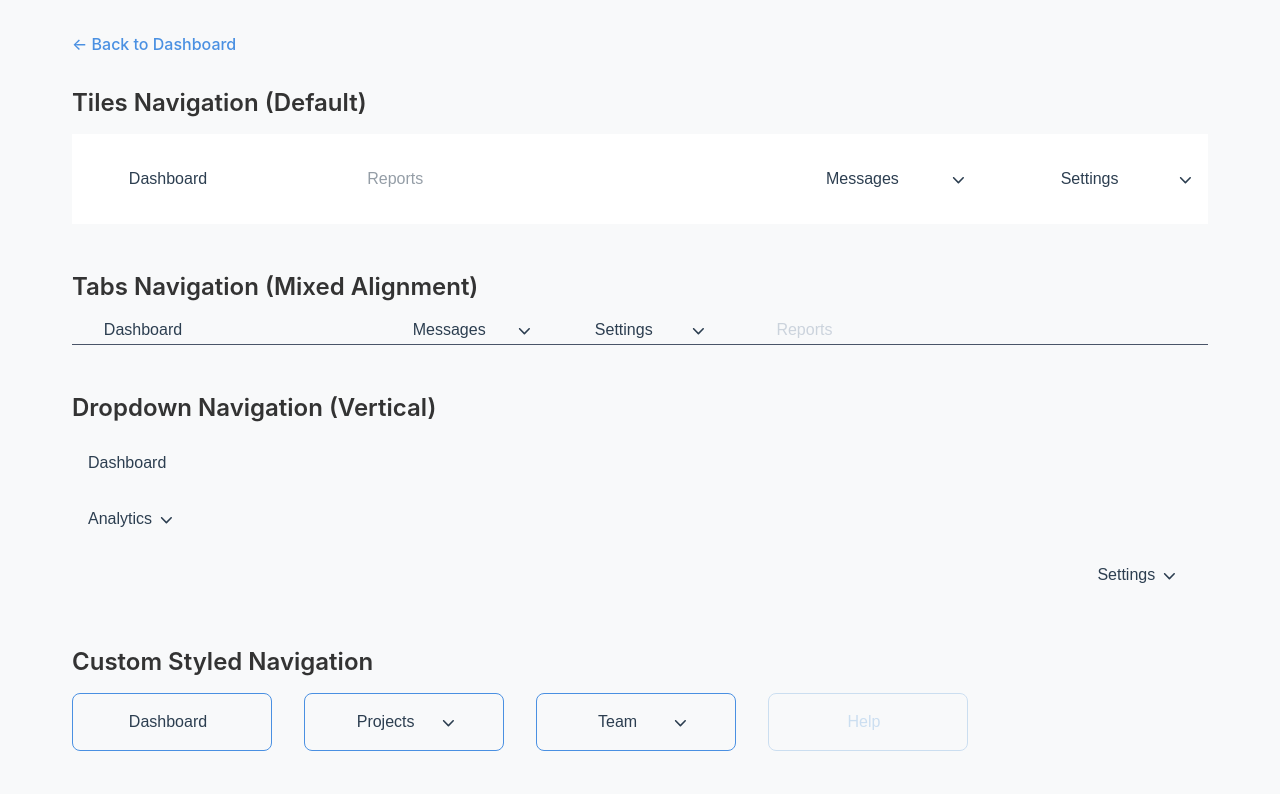
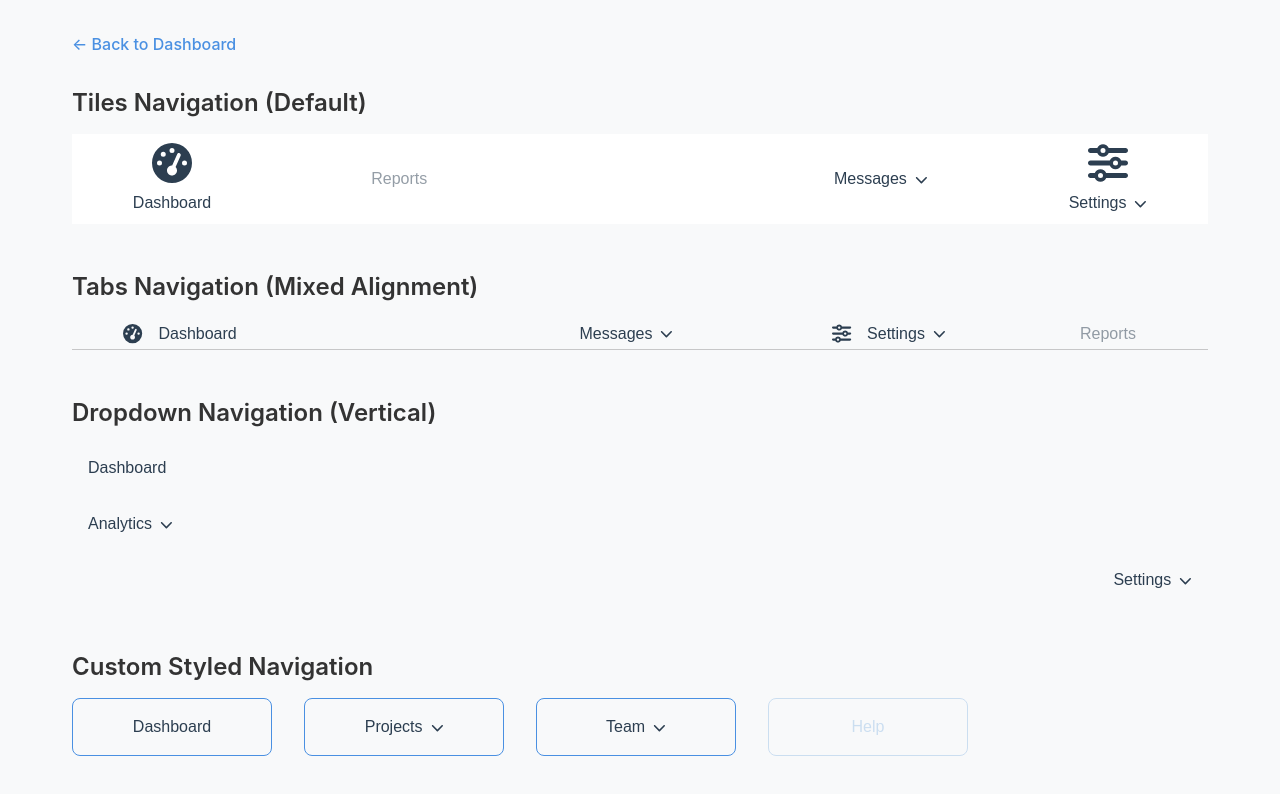
Before and after one commit to a-vision/vue-input-components, a Vue app: page /navigation in a window 1280 px wide. Shown: the top 794 px of the page. Built offline with nearby package versions, Linux system fonts and the light colour scheme.

Commit message:
Update navigation component

```diff
--- a/src/components/Navigation.vue
+++ b/src/components/Navigation.vue
@@ -4,7 +4,7 @@
       'navigation',
       `navigation--${type}`,
       `navigation--${orientation}`,
-      { 'navigation--show-icons': showIcons },
+      { 'navigation--large-icons': iconSize === 'large' },
     ]"
     :style="{
       '--navigation-color': color,
@@ -18,6 +18,9 @@
       '--navigation-width': width,
       '--navigation-background-color': backgroundColor,
       '--navigation-active-background-color': activeBackgroundColor || 'rgba(0, 0, 0, 0.1)',
+      '--navigation-bottom-border': showBottomBorder
+        ? `1px solid ${bottomBorderColor || 'rgba(0, 0, 0, 0.2)'}`
+        : 'none',
     }"
   >
     <template v-if="type === 'tiles'">
@@ -31,6 +34,7 @@
             { 'navigation__tile--disabled': item.disabled },
             { 'navigation__tile--right': item.alignment === 'right' },
             { 'navigation__tile--open': isDropdownOpen(item.id) },
+            { 'navigation__tile--spacer': item.id.includes('spacer') },
           ]"
           :style="{
             '--item-alignment': item.alignment || activeItemAlignment,
@@ -39,15 +43,23 @@
             'max-width': item.width || '200px',
             'grid-column': `span ${Math.ceil(parseInt(item.width || '200px') / 200)}`,
           }"
-          @click="(e) => handleItemClick(item, e)"
+          @click="(e) => !item.id.includes('spacer') && handleItemClick(item, e)"
         >
-          <div class="navigation__tile-content">
-            <div v-if="showIcons && item.icon" class="navigation__icon">
+          <div
+            class="navigation__tile-content"
+            :class="{
+              'navigation__tile-content--icon-only': !item.label,
+              'navigation__tile-content--large-icon': iconSize === 'large' && item.icon,
+            }"
+          >
+            <div v-if="item.icon" class="navigation__icon">
               <font-awesome-icon :icon="item.icon" />
             </div>
-            <div class="navigation__label">{{ item.label }}</div>
-            <div v-if="item.children" class="navigation__dropdown-arrow">
-              <font-awesome-icon icon="chevron-down" />
+            <div v-if="item.label" class="navigation__label">
+              <span>{{ item.label }}</span>
+              <div v-if="item.children" class="navigation__dropdown-arrow">
+                <font-awesome-icon icon="chevron-down" />
+              </div>
             </div>
           </div>
           <div
@@ -67,67 +79,10 @@
               }"
               @click="(e) => handleItemClick(child, e)"
             >
-              <div v-if="showIcons && child.icon" class="navigation__icon">
+              <div v-if="child.icon" class="navigation__icon">
                 <font-awesome-icon :icon="child.icon" />
               </div>
-              <div class="navigation__label">{{ child.label }}</div>
-            </div>
-          </div>
-        </div>
-      </div>
-    </template>
-
-    <template v-else-if="type === 'tabs'">
-      <div class="navigation__tabs">
-        <div
-          v-for="(item, index) in sortedItems"
-          :key="item.id"
-          class="navigation__tab"
-          :class="[
-            { 'navigation__tab--active': item.id === activeItem },
-            { 'navigation__tab--disabled': item.disabled },
-            { 'navigation__tab--right': item.alignment === 'right' },
-            { 'navigation__tab--open': isDropdownOpen(item.id) },
-          ]"
-          :style="{
-            '--item-alignment': item.alignment || activeItemAlignment,
-            width: item.width || '150px',
-            'min-width': item.width || '150px',
-            'max-width': item.width || '150px',
-            'grid-column': `span ${Math.ceil(parseInt(item.width || '150px') / 150)}`,
-          }"
-          @click="(e) => handleItemClick(item, e)"
-        >
-          <div class="navigation__tab-content" @click="(e) => handleItemClick(item, e)">
-            <div v-if="showIcons && item.icon" class="navigation__icon">
-              <font-awesome-icon :icon="item.icon" />
-            </div>
-            <div class="navigation__label">{{ item.label }}</div>
-            <div v-if="item.children" class="navigation__dropdown-arrow">
-              <font-awesome-icon icon="chevron-down" />
-            </div>
-          </div>
-          <div
-            v-if="item.children && isDropdownOpen(item.id)"
-            class="navigation__dropdown-content"
-            :class="{
-              'navigation__dropdown-content--start': item.alignment === 'start',
-              'navigation__dropdown-content--end': item.alignment === 'end',
-            }"
-          >
-            <div
-              v-for="child in item.children"
-              :key="child.id"
-              class="navigation__dropdown-item"
-              :class="{
-                'navigation__dropdown-item--disabled': child.disabled,
-              }"
-              @click="(e) => handleItemClick(child, e)"
-            >
-              <div v-if="showIcons && child.icon" class="navigation__icon">
-                <font-awesome-icon :icon="child.icon" />
-              </div>
-              <div class="navigation__label">{{ child.label }}</div>
+              <div v-if="child.label" class="navigation__label">{{ child.label }}</div>
             </div>
           </div>
         </div>
@@ -151,13 +106,22 @@
             '--item-alignment': item.alignment || activeItemAlignment,
           }"
         >
-          <div class="navigation__dropdown-header" @click="(e) => handleItemClick(item, e)">
-            <div v-if="showIcons && item.icon" class="navigation__icon">
+          <div
+            class="navigation__dropdown-header"
+            :class="{
+              'navigation__dropdown-header--icon-only': !item.label,
+              'navigation__dropdown-header--large-icon': iconSize === 'large' && item.icon,
+            }"
+            @click="(e) => handleItemClick(item, e)"
+          >
+            <div v-if="item.icon" class="navigation__icon">
               <font-awesome-icon :icon="item.icon" />
             </div>
-            <div class="navigation__label">{{ item.label }}</div>
-            <div v-if="item.children" class="navigation__dropdown-arrow">
-              <font-awesome-icon icon="chevron-down" />
+            <div v-if="item.label" class="navigation__label">
+              <span>{{ item.label }}</span>
+              <div v-if="item.children" class="navigation__dropdown-arrow">
+                <font-awesome-icon icon="chevron-down" />
+              </div>
             </div>
           </div>
           <div
@@ -177,10 +141,10 @@
               }"
               @click="(e) => handleItemClick(child, e)"
             >
-              <div v-if="showIcons && child.icon" class="navigation__icon">
+              <div v-if="child.icon" class="navigation__icon">
                 <font-awesome-icon :icon="child.icon" />
               </div>
-              <div class="navigation__label">{{ child.label }}</div>
+              <div v-if="child.label" class="navigation__label">{{ child.label }}</div>
             </div>
           </div>
         </div>
@@ -237,11 +201,7 @@ const closeDropdowns = () => {
 // Close dropdowns when clicking outside
 const handleClickOutside = (event: MouseEvent) => {
   const target = event.target as HTMLElement
-  if (
-    !target.closest('.navigation__tile') &&
-    !target.closest('.navigation__tab') &&
-    !target.closest('.navigation__dropdown')
-  ) {
+  if (!target.closest('.navigation__tile') && !target.closest('.navigation__dropdown')) {
     closeDropdowns()
   }
 }
@@ -278,6 +238,7 @@ onUnmounted(() => {
   gap: var(--navigation-gap);
   width: 100%;
   height: var(--navigation-height, auto);
+  border-bottom: var(--navigation-bottom-border);
 }
 
 .navigation__tile {
@@ -326,111 +287,6 @@ onUnmounted(() => {
   justify-content: center;
 }
 
-/* Tabs */
-.navigation__tabs {
-  display: grid;
-  grid-template-columns: repeat(auto-fill, minmax(150px, 1fr));
-  gap: var(--navigation-gap);
-  border-bottom: 1px solid var(--navigation-color);
-  width: 100%;
-  height: var(--navigation-height, auto);
-}
-
-.navigation__tab {
-  position: relative;
-  display: flex;
-  flex-direction: column;
-  align-items: center;
-  justify-content: center;
-  padding: var(--navigation-padding);
-  cursor: pointer;
-  transition: all 0.2s ease;
-  background: transparent;
-  height: 100%;
-  border-bottom: 2px solid transparent;
-  justify-content: center;
-}
-
-.navigation__tab--right {
-  grid-column: auto;
-  margin-left: auto;
-}
-
-.navigation__tab-content {
-  display: flex;
-  align-items: center;
-  gap: 0.5rem;
-  width: 100%;
-  justify-content: center;
-}
-
-.navigation__tab:hover {
-  color: var(--navigation-hover-color);
-}
-
-.navigation__tab--active {
-  color: var(--navigation-active-color);
-  background-color: var(--navigation-active-background-color);
-}
-
-.navigation__tab--disabled {
-  opacity: 0.5;
-  cursor: not-allowed;
-  color: var(--navigation-disabled-color);
-}
-
-.navigation__tab--open {
-  color: var(--navigation-active-color);
-}
-
-.navigation__tab--open .navigation__dropdown-arrow {
-  transform: rotate(180deg);
-}
-
-/* Update dropdown styles for tabs */
-.navigation__tab .navigation__dropdown-content {
-  position: absolute;
-  top: calc(100% + 2px);
-  left: 0;
-  min-width: 200px;
-  background: white;
-  border: 1px solid var(--navigation-color);
-  border-radius: 4px;
-  box-shadow:
-    0 4px 6px -1px rgba(0, 0, 0, 0.1),
-    0 2px 4px -1px rgba(0, 0, 0, 0.06);
-  z-index: 10;
-  opacity: 0;
-  visibility: hidden;
-  transform: translateY(-10px);
-  transition: all 0.2s ease;
-  overflow: hidden;
-}
-
-.navigation__tab .navigation__dropdown-item {
-  display: flex;
-  align-items: center;
-  padding: 0.75rem 1rem;
-  cursor: pointer;
-  transition: all 0.2s ease;
-  border-bottom: 1px solid #f0f0f0;
-}
-
-.navigation__tab .navigation__dropdown-item:last-child {
-  border-bottom: none;
-}
-
-.navigation__tab .navigation__dropdown-item:hover {
-  background-color: #f8f9fa;
-  color: var(--navigation-hover-color);
-}
-
-.navigation__tab .navigation__dropdown-item--disabled {
-  opacity: 0.5;
-  cursor: not-allowed;
-  color: var(--navigation-disabled-color);
-}
-
 /* Dropdowns */
 .navigation__dropdowns {
   display: flex;
@@ -457,6 +313,8 @@ onUnmounted(() => {
   padding: var(--navigation-padding);
   cursor: pointer;
   transition: all 0.2s ease;
+  flex-direction: row;
+  justify-content: flex-start;
 }
 
 .navigation__dropdown-header:hover {
@@ -475,12 +333,18 @@ onUnmounted(() => {
 }
 
 .navigation__dropdown-arrow {
-  margin-left: 0;
-  margin-right: 1rem;
+  margin-left: 0.5rem;
+  margin-right: 0;
   transition: transform 0.2s ease;
   display: flex;
   align-items: center;
   font-size: 0.8em;
+}
+
+.navigation--large-icons .navigation__dropdown-arrow {
+  margin-left: 0.5rem;
+  margin-right: 0;
+  margin-bottom: 0;
 }
 
 .navigation__dropdown-content {
@@ -510,6 +374,17 @@ onUnmounted(() => {
   padding: var(--navigation-padding);
   cursor: pointer;
   transition: all 0.2s ease;
+  justify-content: center;
+}
+
+.navigation__dropdown-item .navigation__label {
+  text-align: center;
+  justify-content: center;
+}
+
+.navigation__dropdown-item .navigation__icon {
+  margin-left: 0;
+  margin-right: 1rem;
 }
 
 .navigation__dropdown-item:hover {
@@ -525,30 +400,110 @@ onUnmounted(() => {
 
 /* Common styles */
 .navigation__icon {
-  margin-right: 0.5rem;
+  margin-left: 1rem;
+  margin-right: 1rem;
   font-size: 1.2em;
+  display: flex;
+  align-items: center;
+  justify-content: center;
+}
+
+.navigation--large-icons .navigation__icon {
+  font-size: 2.5rem;
+  margin-bottom: 0.5rem;
+  margin-left: 0;
+  margin-right: 0;
+}
+
+.navigation--large-icons .navigation__tile-content,
+.navigation--large-icons .navigation__dropdown-header {
+  flex-direction: column;
+  align-items: center;
+  text-align: center;
+}
+
+.navigation--large-icons .navigation__label {
+  text-align: center;
+}
+
+/* Icon-only styles */
+.navigation__tile-content--icon-only,
+.navigation__dropdown-header--icon-only {
+  justify-content: center;
+}
+
+.navigation__tile-content--icon-only .navigation__icon,
+.navigation__dropdown-header--icon-only .navigation__icon {
+  margin-left: 0;
+  margin-right: 0;
+  margin-bottom: 0;
+}
+
+/* Update content layouts */
+.navigation__tile-content,
+.navigation__dropdown-header {
+  display: flex;
+  align-items: center;
+  width: 100%;
+  justify-content: flex-start;
+}
+
+.navigation__tile-content {
+  display: flex;
+  align-items: center;
+  width: 100%;
+  flex-direction: row;
+  justify-content: center;
+}
+
+.navigation__dropdown-header {
+  flex-direction: row;
+  justify-content: flex-start;
+}
+
+.navigation__tile--spacer {
+  cursor: default;
+  pointer-events: none;
+  border-color: transparent;
+  background: transparent;
+}
+
+.navigation__tile--spacer:hover {
+  border-color: transparent;
+  color: inherit;
+  background: transparent;
 }
 
 .navigation__label {
-  flex: 1;
   white-space: nowrap;
   text-align: center;
-  margin-right: 0.5rem;
+  display: flex;
+  align-items: center;
+  justify-content: center;
 }
 
-/* Remove duplicate dropdown styles */
-.navigation-dropdown,
-.navigation-dropdown__list,
-.navigation-dropdown__item,
-.navigation-dropdown__link,
-.navigation-dropdown__button,
-.navigation-item--open {
-  display: none;
+.navigation__label span {
+  flex: 1;
+  text-align: center;
+}
+
+.navigation__dropdown-item .navigation__label {
+  text-align: center;
+  justify-content: center;
+}
+
+.navigation__dropdown-item .navigation__icon {
+  margin-left: 0;
+  margin-right: 1rem;
+}
+
+.navigation__tile--open .navigation__dropdown-arrow,
+.navigation__dropdown--open .navigation__dropdown-arrow {
+  transform: rotate(180deg);
 }
 
 /* Update dropdown styles */
 .navigation__tile--open .navigation__dropdown-content,
-.navigation__tab--open .navigation__dropdown-content,
 .navigation__dropdown--open .navigation__dropdown-content {
   opacity: 1;
   visibility: visible;
@@ -566,13 +521,6 @@ onUnmounted(() => {
 .navigation__tile--right .navigation__dropdown-content {
   left: auto;
   right: 0;
-}
-
-/* Specific border radius for tab navigation dropdown */
-.navigation__tab--open .navigation__dropdown-content {
-  border-radius: var(--navigation-border-radius);
-  min-width: 200px;
-  right: auto;
 }
 
 .navigation__tile--open .navigation__dropdown-content,
@@ -599,26 +547,4 @@ onUnmounted(() => {
   cursor: not-allowed;
   color: var(--navigation-disabled-color);
 }
-
-/* Update content layouts */
-.navigation__tile-content,
-.navigation__tab-content,
-.navigation__dropdown-header {
-  display: flex;
-  align-items: center;
-  width: 100%;
-}
-
-.navigation__tile-content {
-  display: flex;
-  align-items: center;
-  width: 100%;
-  flex-direction: row;
-  justify-content: center;
-}
-
-.navigation__tab-content,
-.navigation__dropdown-header {
-  flex-direction: row;
-}
 </style>
--- a/src/views/NavigationTestView.vue
+++ b/src/views/NavigationTestView.vue
@@ -12,7 +12,7 @@
         orientation="horizontal"
         v-model:activeItem="activeDefaultItem"
         @item-click="handleDefaultClick"
-        :showIcons="false"
+        iconSize="large"
         height="90px"
         backgroundColor="#fff"
       />
@@ -25,16 +25,12 @@
       <h2>Tabs Navigation (Mixed Alignment)</h2>
       <Navigation
         :items="mixedAlignmentItems"
-        type="tabs"
+        type="tiles"
         orientation="horizontal"
         v-model:activeItem="activeTabsItem"
         @item-click="handleTabsClick"
-        :showIcons="false"
-        color="#4a5568"
-        hoverColor="#2d3748"
-        activeColor="#1a202c"
-        disabledColor="#a0aec0"
-        borderRadius="4px"
+        height="2em"
+        showBottomBorder
       />
       <div v-if="lastClicked.tabs" class="click-info">
         Last clicked: {{ lastClicked.tabs.label }}
@@ -113,6 +109,7 @@ const defaultItems = [
     id: 'dashboard',
     label: 'Dashboard',
     url: '/dashboard',
+    icon: 'gauge-high',
   },
   {
     id: 'reports',
@@ -143,6 +140,7 @@ const defaultItems = [
     id: 'settings',
     label: 'Settings',
     alignment: 'right',
+    icon: 'sliders',
     children: [
       {
         id: 'profile',
@@ -161,6 +159,7 @@ const mixedAlignmentItems = [
     id: 'dashboard',
     label: 'Dashboard',
     url: '/dashboard',
+    icon: 'gauge-high',
   },
   {
     id: 'spacer',
@@ -171,6 +170,7 @@ const mixedAlignmentItems = [
     id: 'settings',
     label: 'Settings',
     alignment: 'right',
+    icon: 'sliders',
     children: [
       {
         id: 'profile',
```
Also changed, not shown: src/types/navigation.ts (+5 -3 lines).
